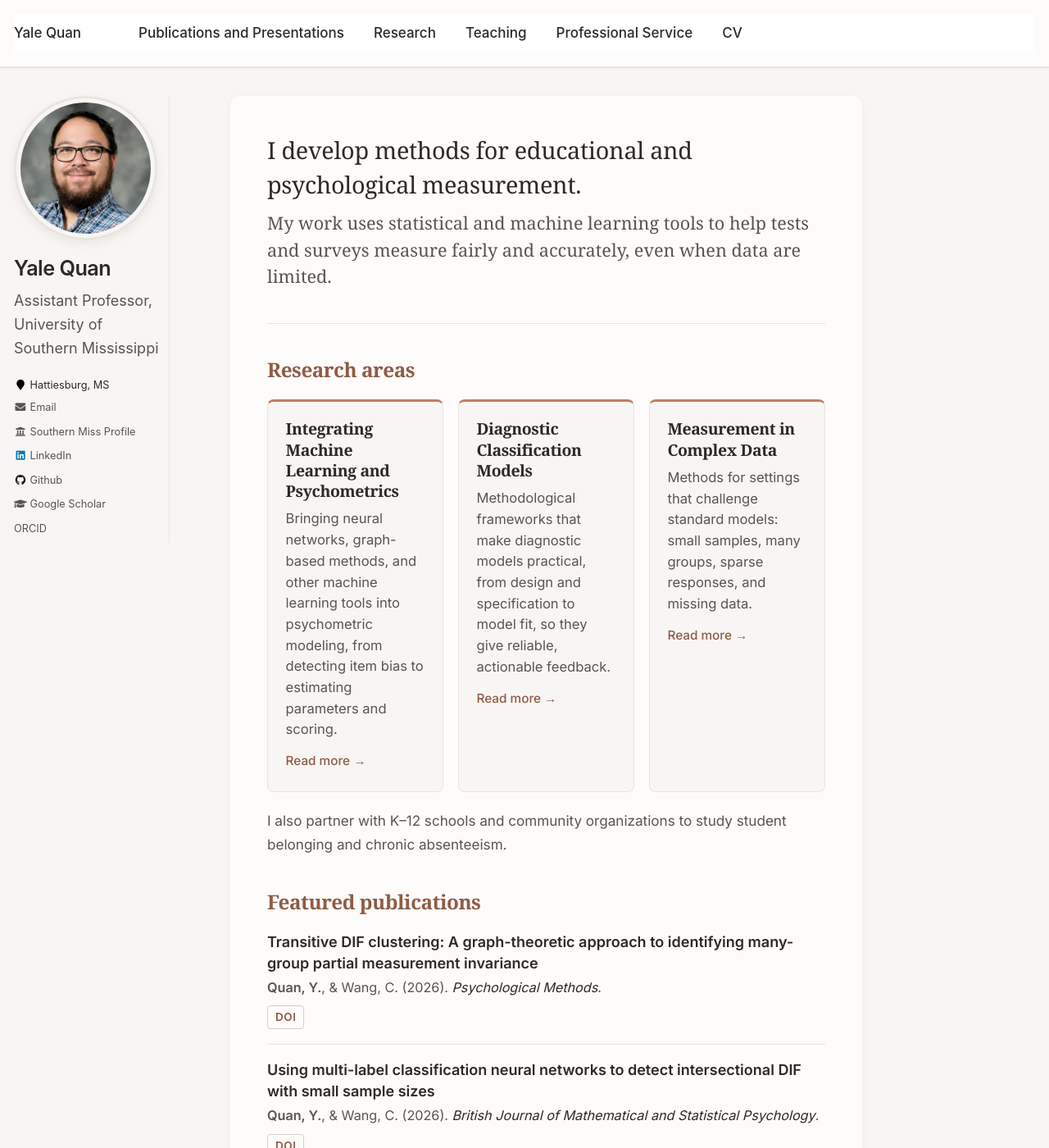
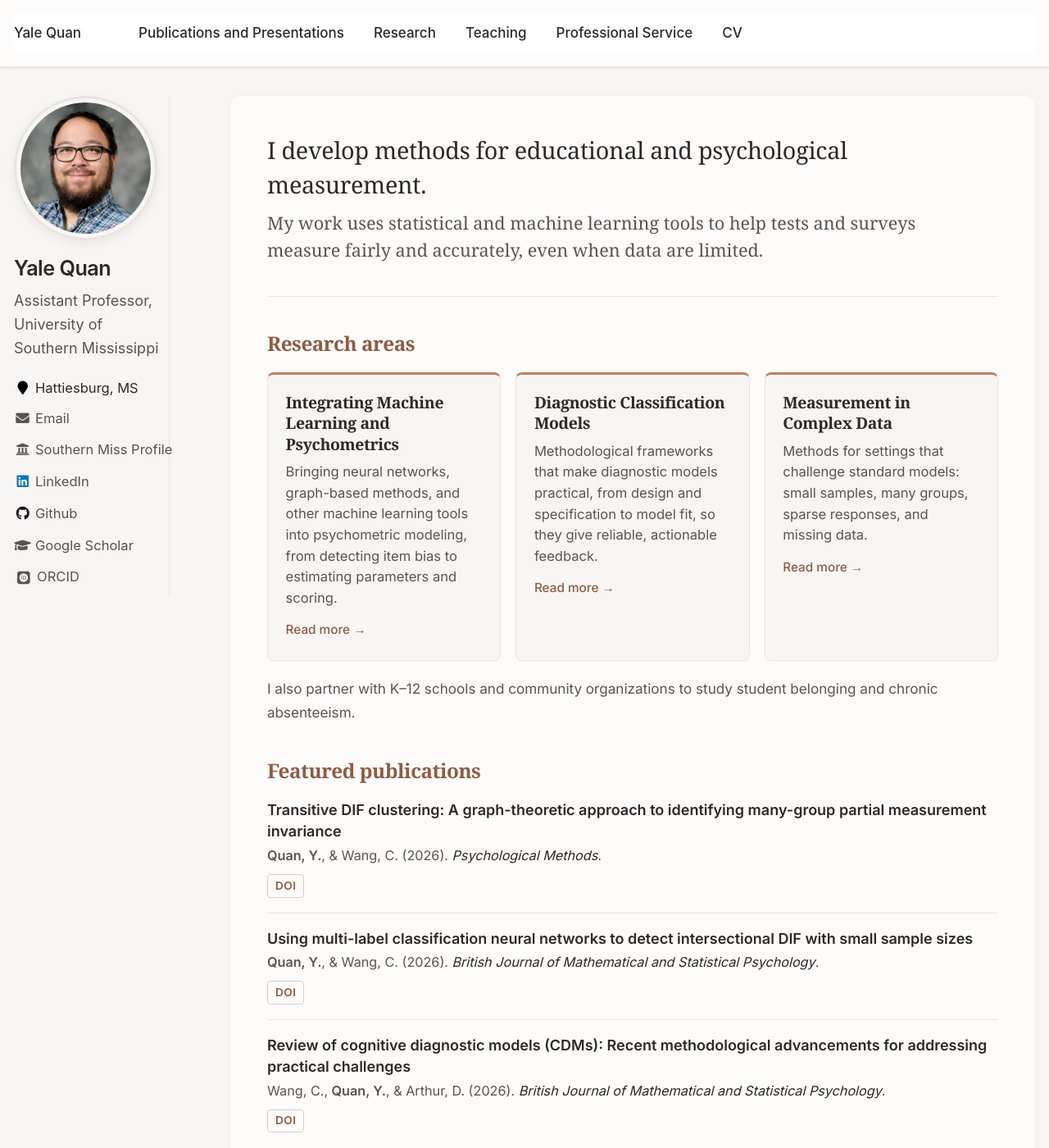
Before and after one commit to yalequan/yalequan.github.io, a Jekyll site: the page built from _pages/about.md, in a window 1280 px wide and 1400 px high. Shown: the whole window at 82% size. Built offline with Jekyll 4.4.1, drawn with Linux system fonts in a browser that asks for light colours; some web fonts are replaced.

Commit message:
Fixed spacing issues

```diff
--- a/_includes/head/custom.html
+++ b/_includes/head/custom.html
@@ -8,6 +8,9 @@
 <!-- Custom CSS for warm redesign -->
 <link rel="stylesheet" href="{{ '/assets/css/custom-redesign.css' | relative_url }}">
 
+<!-- Academicons (ORCID icon in the sidebar); the files were in the repo but never loaded -->
+<link rel="stylesheet" href="{{ '/assets/css/academicons.css' | relative_url }}">
+
 <!-- Homepage redesign (Oct 2026); remove this line to revert to the previous look -->
 <link rel="stylesheet" href="{{ '/assets/css/home-redesign.css' | relative_url }}">
 
--- a/assets/css/home-redesign.css
+++ b/assets/css/home-redesign.css
@@ -199,3 +199,30 @@ a.home-all {
   .sidebar .author__urls:before,
   .sidebar .author__urls:after { display: none; }
 }
+
+/* ---------- Wider layout on desktop ----------
+   The theme reserves ~17% of the page on the right for a second sidebar
+   this site does not use, and caps the layout at 1280px. Reclaim both. */
+@media (min-width: 57.8125em) {
+  #main .page {
+    padding-right: 0;
+  }
+}
+@media (min-width: 80em) {
+  #main,
+  .masthead__inner-wrap {
+    max-width: 1440px;
+  }
+}
+
+/* ---------- Sidebar link text ----------
+   The theme sets these at its smallest type size; bring them closer
+   to the body text. */
+.sidebar .author__urls li {
+  font-size: 0.92rem;
+  line-height: 1.6;
+}
+.sidebar .author__urls .ai {
+  font-size: 1.1em;
+  vertical-align: -0.1em;
+}
```
